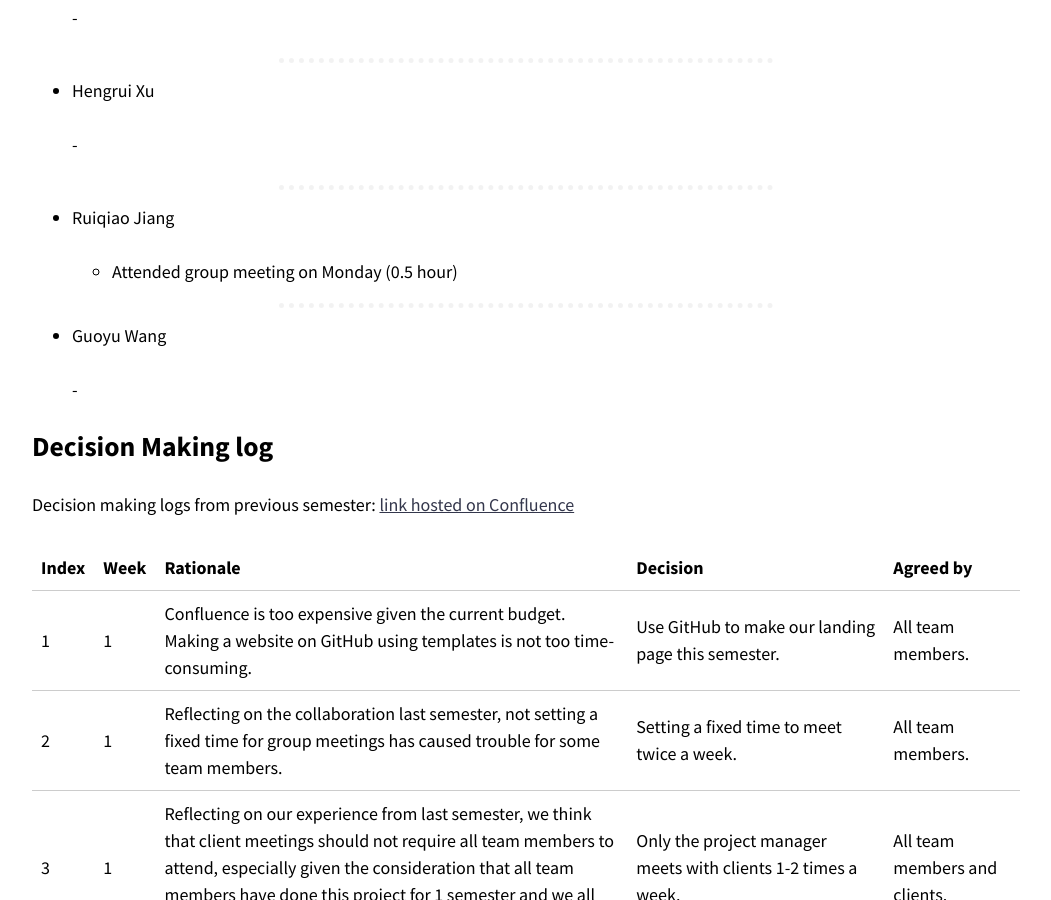
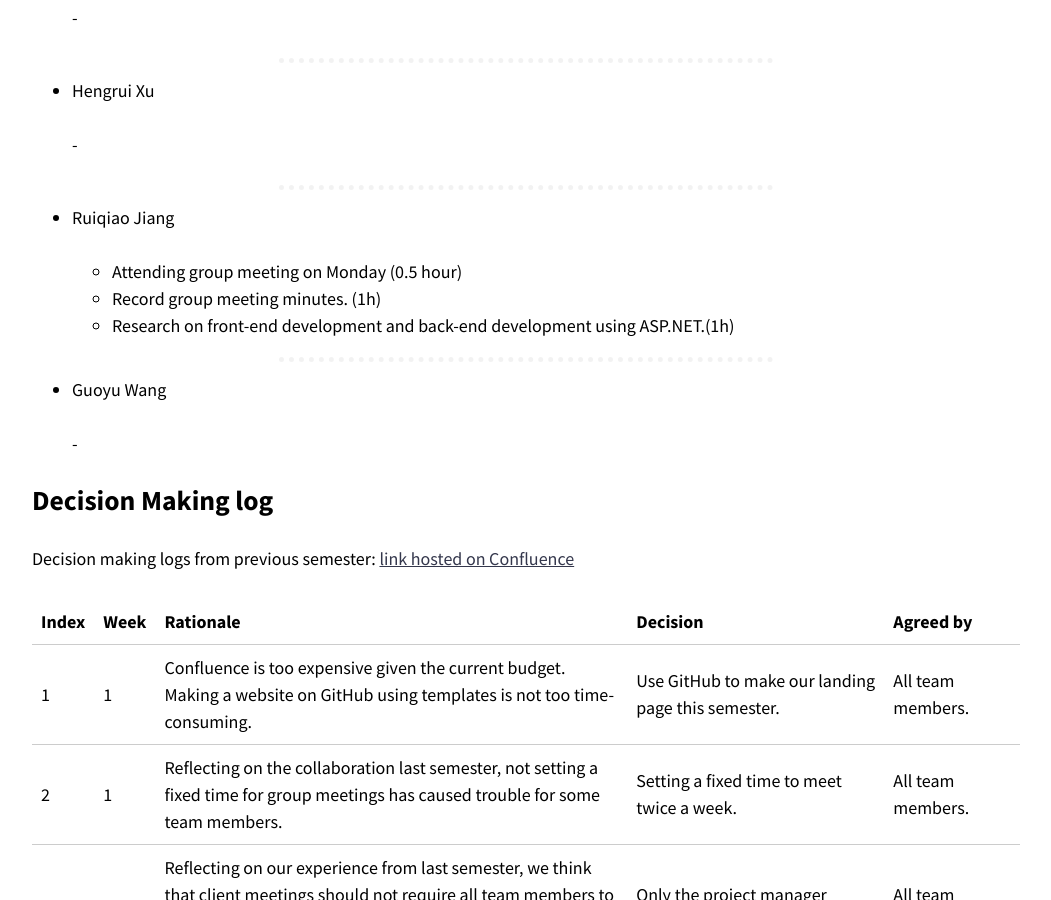
Before and after one commit to optofab/optofab.github.io, a Jekyll site: the page built from logs.md, in a window 1280 px wide and 900 px high, scrolled down 22996 px. Shown: the whole window, without its empty margins (114-1165 px from the left). Built offline with Jekyll 4.4.1, drawn with Linux system fonts in a browser that asks for light colours; nearby versions of some CDN libraries; emoji names are drawn with the system emoji font.

Commit message:
Update logs.md

```diff
--- a/logs.md
+++ b/logs.md
@@ -844,6 +844,8 @@ _[Don't forget to add hours for each of the work you've done. This line will be
 
 <hr class="hr-dotted">
 
+
+
 - Hengrui Xu
 
   -
@@ -852,7 +854,9 @@ _[Don't forget to add hours for each of the work you've done. This line will be
 
 - Ruiqiao Jiang
 
-  - Attended group meeting on Monday (0.5 hour)
+  - Attending group meeting on Monday (0.5 hour)
+  - Record group meeting minutes. (1h)
+  - Research on front-end development and back-end development using ASP.NET.(1h)
 
 <hr class="hr-dotted">
 
```
